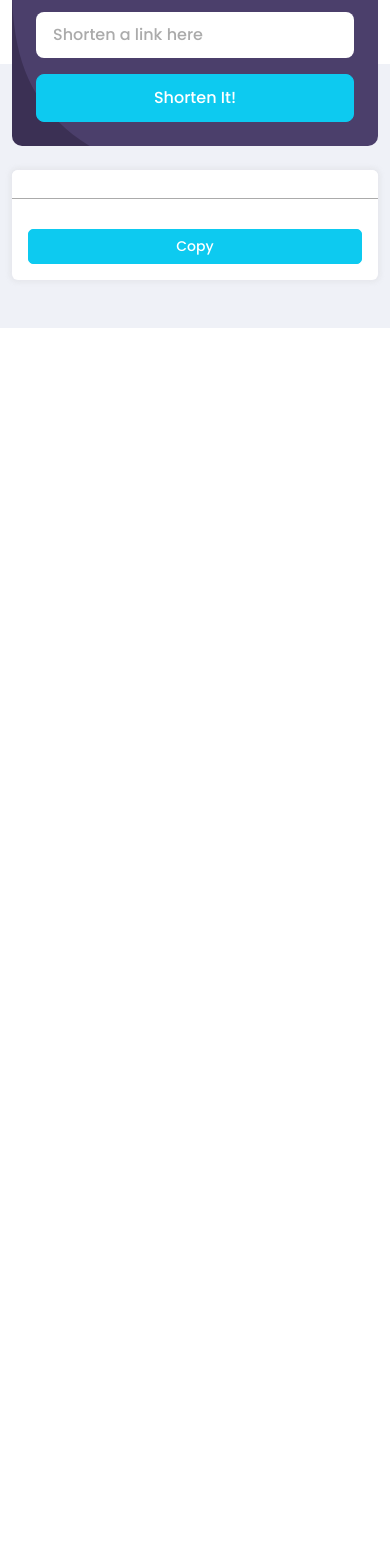
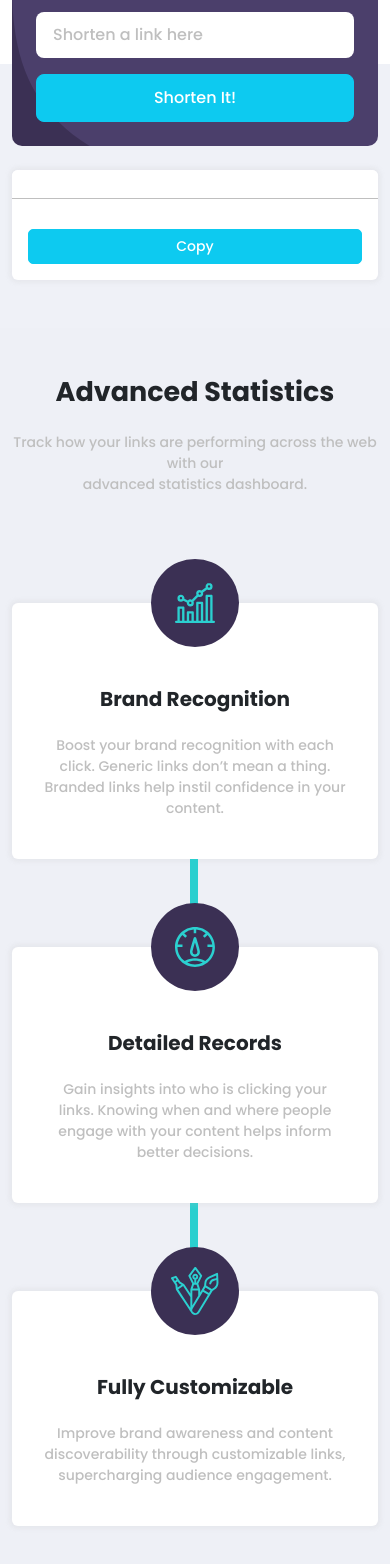
Before and after one commit to faha1999/url-shortening-api-landing-page, a React (Create React App) app: page / in a window 390 px wide. Shown: the part 989-2553 px from the top of the page. Before the commit the page ends 1317 px from the top, so only its background shows below. Built offline with nearby package versions, Linux system fonts and the light colour scheme.

Commit message:
complete Statistic

```diff
--- a/src/App.jsx
+++ b/src/App.jsx
@@ -2,6 +2,7 @@ import React from 'react';
 import { Header } from './components/Header';
 import { Hero } from './components/Hero';
 import { ShortenLink } from './components/ShortenLink';
+import { Statistic } from './components/Statistic';
 
 export const App = () => {
   return (
@@ -9,6 +10,7 @@ export const App = () => {
       <Header />
       <Hero />
       <ShortenLink />
+      <Statistic />
     </>
   );
 };
--- a/src/assets/styles/scss/components/_ShortenLink.scss
+++ b/src/assets/styles/scss/components/_ShortenLink.scss
@@ -1,52 +1,52 @@
 .shorten {
   background-color: #eff1f7;
-  padding: 76px 0 67px;
+  padding: 4.75rem 0 4.1875rem;
 
   .card-form {
-    padding: 52px 64px;
-    background-color: hsl(257, 27%, 26%);
+    padding: 3.25rem 4rem;
+    background-color: $DarkViolet;
     background-image: url('../../images/bg-shorten-desktop.svg');
     background-repeat: no-repeat;
     background-size: cover;
-    border-radius: 10px;
-    margin-bottom: 24px;
-    margin-top: -152px;
+    border-radius: 0.625rem;
+    margin-bottom: 1.5rem;
+    margin-top: -9.5rem;
 
     .form-control {
       border: none;
-      border-radius: 8px;
-      padding: 11px 26px;
+      border-radius: 0.5rem;
+      padding: 0.6875rem 1.625rem;
       font-weight: 500;
-      color: hsl(257, 27%, 26%);
+      color: $DarkViolet;
 
       &::placeholder {
         font-weight: 500;
-        color: #ababab;
+        color: $Gray;
       }
       &:focus {
         box-shadow: none;
       }
       &.border-danger {
-        border: 3px solid hsl(0, 87%, 67%);
+        border: 0.1875rem solid $Red;
       }
     }
     .validation {
-      margin-top: 12px;
+      margin-top: 0.75rem;
       font-style: italic;
       font-weight: 500;
     }
     .btn {
-      padding: 11px;
-      border-radius: 8px;
+      padding: 0.6875rem;
+      border-radius: 0.5rem;
     }
   }
   .card-link {
-    padding: 16px 24px;
-    border-radius: 6px;
-    box-shadow: 0px 0px 4px 3px rgba(191, 191, 191, 0.15);
-    margin-bottom: 16px;
+    padding: 1rem 1.5rem;
+    border-radius: 0.375rem;
+    box-shadow: 0rem 0rem 0.25rem 0.1875rem rgba(191, 191, 191, 0.15);
+    margin-bottom: 1rem;
     margin-left: 0;
-    font-size: 18px;
+    font-size: 1.125rem;
     display: flex;
     flex-direction: row;
     align-items: center;
@@ -56,7 +56,7 @@
     }
     .card-header {
       padding: 0;
-      background: #ffffff;
+      background: white;
       border: none;
       width: 50%;
 
@@ -77,31 +77,31 @@
       margin-bottom: 0;
     }
     .btn {
-      font-size: 14px;
-      padding: 6px 22px;
-      border-radius: 5px;
+      font-size: 0.875rem;
+      padding: 0.375rem 1.375rem;
+      border-radius: 0.3125rem;
 
       &:focus {
         background: $DarkViolet;
-        border: 1px solid $DarkViolet;
+        border: 0.0625rem solid $DarkViolet;
       }
     }
   }
 }
 
-@media (max-width: 768px) {
+@media (max-width: 48rem) {
   .shorten {
-    padding: 76px 0 48px;
+    padding: 4.75rem 0 3rem;
 
     .card-form {
-      padding: 24px;
+      padding: 1.5rem;
       background-image: url('../../images/bg-shorten-mobile.svg');
       flex-direction: column;
       align-items: flex-start;
 
       .form-control {
-        padding: 11px 17px;
-        margin-bottom: 16px;
+        padding: 0.6875rem 1.0625rem;
+        margin-bottom: 1rem;
       }
     }
 
@@ -111,21 +111,21 @@
       padding: 0;
 
       .card-header {
-        padding: 14px 16px;
-        border-bottom: 1px solid #ababab;
-        border-radius: 6px 6px 0 0;
+        padding: 0.875rem 1rem;
+        border-bottom: 0.0625rem solid $Gray;
+        border-radius: 0.375rem 0.375rem 0 0;
         width: 100%;
       }
 
       .card-body {
-        padding: 16px;
+        padding: 1rem;
         width: 100%;
         flex-direction: column;
         align-items: flex-start;
       }
 
       .text-info {
-        margin-bottom: 14px;
+        margin-bottom: 0.875rem;
       }
 
       .btn {
--- /dev/null
+++ b/src/assets/styles/scss/components/_Statistic.scss
@@ -0,0 +1,114 @@
+.statistic {
+  background-color: hsl(225, 33%, 95%);
+  padding: 4.0625rem 0 7.5rem 0;
+
+  h3 {
+    font-weight: 700;
+    font-size: 2.5rem;
+  }
+  p {
+    font-weight: 500;
+    color: $Gray;
+    margin-bottom: 6.75rem;
+    line-height: 1.5;
+    font-size: 1.125rem;
+  }
+  .card {
+    padding: 5.5rem 2rem 2.5rem 2rem;
+    box-shadow: 0rem 0rem 0.25rem 0.1875rem hsla(0, 0%, 75%, 0.15);
+    border: none;
+    border-radius: 0.375rem;
+    position: relative;
+    display: inline-block;
+
+    .icon {
+      background: $DarkViolet;
+      width: 5.5rem;
+      height: 5.5rem;
+      border-radius: 50%;
+      display: flex;
+      justify-content: center;
+      align-items: center;
+      margin-top: -8.25rem;
+      margin-bottom: 2.5rem;
+    }
+    h4 {
+      font-weight: 700;
+      margin-bottom: 1.5rem;
+    }
+    p {
+      font-size: 1rem;
+    }
+  }
+  .card-middle {
+    margin-top: 2.75rem;
+    margin-bottom: 2.75rem;
+    z-index: 2;
+  }
+  hr {
+    position: absolute;
+    top: 40%;
+    width: 25.25rem;
+    left: -0.75rem;
+    height: 0.5rem;
+    background-color: $Cyan;
+    border: none;
+    opacity: 1;
+  }
+}
+
+@media (max-width: 62rem) {
+  .statistic {
+    .card {
+      margin-bottom: 4.75rem;
+    }
+    .card-middle {
+      margin-top: 0;
+
+      &::before,
+      &::after {
+        display: none;
+      }
+    }
+    hr {
+      display: none;
+    }
+  }
+}
+
+@media (max-width: 36rem) {
+  .statistic {
+    padding: 3rem 0 5rem;
+
+    h3 {
+      font-size: 1.6875rem;
+    }
+    p {
+      font-size: 0.875rem;
+    }
+    .card {
+      margin-bottom: 5.5rem;
+      text-align: center;
+
+      .icon {
+        margin-left: auto;
+        margin-right: auto;
+      }
+      h4 {
+        font-size: 1.25rem;
+      }
+      P {
+        font-size: 0.875rem;
+      }
+    }
+    hr {
+      width: 0.5rem;
+      height: 113%;
+      margin: 0;
+      margin-top: -5.5rem;
+      left: calc(49% - 0.0625rem);
+      top: 0;
+      display: initial;
+    }
+  }
+}
--- a/src/assets/styles/scss/styles.scss
+++ b/src/assets/styles/scss/styles.scss
@@ -6,3 +6,4 @@
 @import './components/header';
 @import './components/hero';
 @import './components/ShortenLink';
+@import './components/Statistic';
--- /dev/null
+++ b/src/components/Statistic.jsx
@@ -0,0 +1,61 @@
+import React from 'react';
+import brand from '../assets/images/icon-brand-recognition.svg';
+import record from '../assets/images/icon-detailed-records.svg';
+import customizable from '../assets/images/icon-fully-customizable.svg';
+
+export const Statistic = () => {
+  return (
+    <section className="statistic">
+      <div className="container-fluid container-md">
+        <h3 className="text-center mb-4">Advanced Statistics</h3>
+        <p className="text-center">
+          Track how your links are performing across the web with our <br />
+          advanced statistics dashboard.
+        </p>
+        <div className="row justify-content-center">
+          <div className="col-sm-6 col-md-6 col-lg-4 d-flex align-items-start">
+            <div className="card">
+              <div className="icon">
+                <img src={brand} alt="icon-brand-recognition" />
+              </div>
+              <h4>Brand Recognition</h4>
+              <p className="mb-0">
+                Boost your brand recognition with each click. Generic links
+                don’t mean a thing. Branded links help instil confidence in your
+                content.
+              </p>
+            </div>
+          </div>
+
+          <div className="col-sm-6 col-md-6 col-lg-4 position-relative">
+            <div className="card card-middle">
+              <div className="icon">
+                <img src={record} alt="icon-detailed-records" />
+              </div>
+              <h4>Detailed Records</h4>
+              <p className="mb-0">
+                Gain insights into who is clicking your links. Knowing when and
+                where people engage with your content helps inform better
+                decisions.
+              </p>
+            </div>
+            <hr />
+          </div>
+
+          <div className="col-sm-6 col-md-6 col-lg-4 d-flex align-items-end">
+            <div className="card">
+              <div className="icon">
+                <img src={customizable} alt="icon-fully-customizable" />
+              </div>
+              <h4>Fully Customizable</h4>
+              <p className="mb-0">
+                Improve brand awareness and content discoverability through
+                customizable links, supercharging audience engagement.
+              </p>
+            </div>
+          </div>
+        </div>
+      </div>
+    </section>
+  );
+};
```
Also changed, not shown: src/assets/styles/css/styles.min.css, 1 other file (tests, documents, lock files or other folders).
